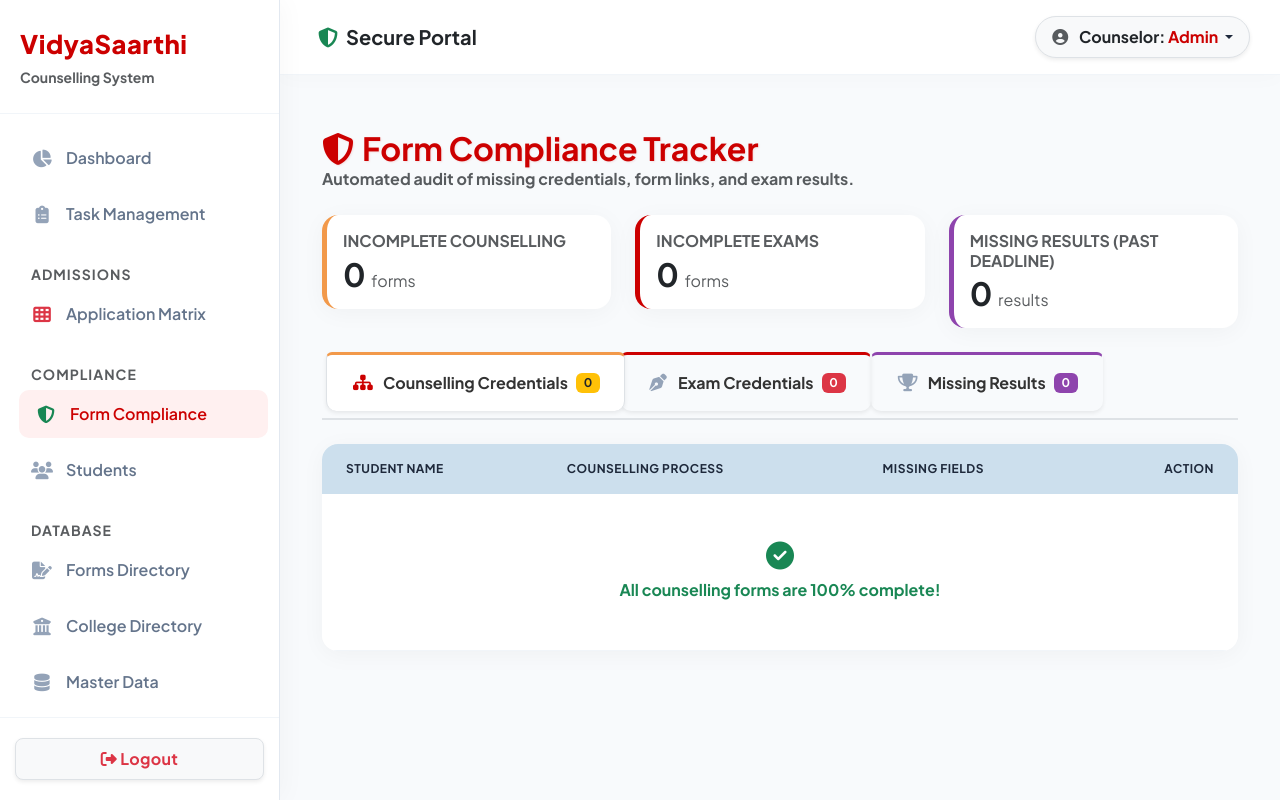
After one commit to vidyaSaarthi/vs_sms, a Flask app: page /reports/form-compliance in a window 1280 px wide. The commit adds this page. Run offline with Flask 3, Linux system fonts and the light colour scheme; a user stored in the database is signed in.

Commit message:
8.95 - "Adding compliance tracker"

```diff
--- a/app.py
+++ b/app.py
@@ -1509,3 +1509,71 @@ def application_matrix():
                            couns_grouped=couns_grouped,
                            couns_matrix=couns_matrix,
                            exam_type=exam_type)
+
+
+@app.route('/reports/form-compliance')
+@login_required
+def form_compliance():
+    today = date.today()
+
+    incomplete_couns = []
+    incomplete_exam_regs = []
+    missing_exam_results = []
+
+    # 1. COUNSELLING REGISTRATION CHECK
+    couns_regs = StudentCounsellingRegistration.query.all()
+    for reg in couns_regs:
+        fields = [
+            ('Status', reg.registration_status),
+            ('Link', reg.form_confirmation_link),
+            ('App No', reg.application_number),
+            ('Username', reg.login_username),
+            ('Password', reg.login_password),
+            ('Email', reg.registered_email),
+            ('Mobile', reg.registered_mobile)
+        ]
+        missing = [name for name, val in fields if not val or not str(val).strip()]
+        if missing:
+            incomplete_couns.append({
+                'student': reg.student,
+                'process_name': reg.counselling.name,
+                'missing_fields': missing
+            })
+
+    # 2. EXAM FORM & RESULT CHECK
+    exam_results = StudentExamResult.query.all()
+    for res in exam_results:
+        # A. Registration Phase Check
+        reg_fields = [
+            ('Link', res.form_confirmation_link),
+            ('App No', res.application_number),
+            ('Username', res.login_username),
+            ('Password', res.login_password),
+            ('Email', res.registered_email),
+            ('Mobile', res.registered_mobile)
+        ]
+        reg_missing = [name for name, val in reg_fields if not val or not str(val).strip()]
+        if reg_missing:
+            incomplete_exam_regs.append({
+                'student': res.student,
+                'exam_name': res.exam.name,
+                'missing_fields': reg_missing
+            })
+
+        # B. Result Phase Check (All empty AND end date passed)
+        is_result_empty = (res.score is None and res.percentile is None and
+                           res.all_india_rank is None and res.state_rank is None)
+
+        # Safely determine the end date (fallback to start date if end date isn't set)
+        exam_end = res.exam.exam_end_date or res.exam.exam_date
+
+        if is_result_empty and exam_end and exam_end < today:
+            missing_exam_results.append({
+                'student': res.student,
+                'exam_name': res.exam.name
+            })
+
+    return render_template('form_compliance.html',
+                           incomplete_couns=incomplete_couns,
+                           incomplete_exam_regs=incomplete_exam_regs,
+                           missing_exam_results=missing_exam_results)
--- /dev/null
+++ b/templates/form_compliance.html
@@ -0,0 +1,179 @@
+{% extends "layout.html" %}
+
+{% block content %}
+<div class="container-fluid pt-4 pb-5">
+
+    <!-- Dashboard Header -->
+    <div class="mb-4">
+        <h2 class="fw-bold mb-0" style="color: #cc0000; text-shadow: 1px 1px 2px rgba(204,0,0,0.1);">
+            <i class="fas fa-shield-alt me-2"></i>Form Compliance Tracker
+        </h2>
+        <p class="text-muted fw-bold mb-0">Automated audit of missing credentials, form links, and exam results.</p>
+    </div>
+
+    <!-- Summary Metrics Cards -->
+    <div class="row g-4 mb-4">
+        <div class="col-md-4">
+            <div class="card border-0 shadow-sm" style="border-radius: 12px; border-left: 5px solid #f2994a !important;">
+                <div class="card-body">
+                    <h6 class="text-muted fw-bold text-uppercase mb-1">Incomplete Counselling</h6>
+                    <h2 class="fw-bold mb-0 text-dark">{{ incomplete_couns|length }} <span class="fs-6 text-muted fw-normal">forms</span></h2>
+                </div>
+            </div>
+        </div>
+        <div class="col-md-4">
+            <div class="card border-0 shadow-sm" style="border-radius: 12px; border-left: 5px solid #cc0000 !important;">
+                <div class="card-body">
+                    <h6 class="text-muted fw-bold text-uppercase mb-1">Incomplete Exams</h6>
+                    <h2 class="fw-bold mb-0 text-dark">{{ incomplete_exam_regs|length }} <span class="fs-6 text-muted fw-normal">forms</span></h2>
+                </div>
+            </div>
+        </div>
+        <div class="col-md-4">
+            <div class="card border-0 shadow-sm" style="border-radius: 12px; border-left: 5px solid #8e44ad !important;">
+                <div class="card-body">
+                    <h6 class="text-muted fw-bold text-uppercase mb-1">Missing Results (Past Deadline)</h6>
+                    <h2 class="fw-bold mb-0 text-dark">{{ missing_exam_results|length }} <span class="fs-6 text-muted fw-normal">results</span></h2>
+                </div>
+            </div>
+        </div>
+    </div>
+
+    <!-- Tab Navigation -->
+    <ul class="nav nav-tabs mb-4 border-bottom-0" id="complianceTabs" role="tablist" style="border-bottom: 2px solid #dee2e6 !important;">
+        <li class="nav-item" role="presentation">
+            <button class="nav-link active fw-bold px-4 py-3 shadow-sm border-bottom-0" data-bs-toggle="tab" data-bs-target="#tab-couns" type="button" style="border-top: 3px solid #f2994a; color: #333;">
+                <i class="fas fa-sitemap me-2"></i>Counselling Credentials <span class="badge bg-warning text-dark ms-2">{{ incomplete_couns|length }}</span>
+            </button>
+        </li>
+        <li class="nav-item" role="presentation">
+            <button class="nav-link fw-bold px-4 py-3 shadow-sm border-bottom-0" data-bs-toggle="tab" data-bs-target="#tab-exams" type="button" style="border-top: 3px solid #cc0000; color: #333;">
+                <i class="fas fa-pen-nib me-2"></i>Exam Credentials <span class="badge bg-danger ms-2">{{ incomplete_exam_regs|length }}</span>
+            </button>
+        </li>
+        <li class="nav-item" role="presentation">
+            <button class="nav-link fw-bold px-4 py-3 shadow-sm border-bottom-0" data-bs-toggle="tab" data-bs-target="#tab-results" type="button" style="border-top: 3px solid #8e44ad; color: #333;">
+                <i class="fas fa-trophy me-2"></i>Missing Results <span class="badge bg-purple ms-2" style="background-color: #8e44ad;">{{ missing_exam_results|length }}</span>
+            </button>
+        </li>
+    </ul>
+
+    <!-- Custom UI Styling -->
+    <style>
+        .compliance-table th { background-color: #f8f9fa !important; border-bottom: 2px solid #dee2e6; color: #555; }
+        .missing-badge {
+            background-color: #fff0f0; color: #cc0000; border: 1px solid #ffcccc;
+            border-radius: 6px; padding: 5px 10px; font-weight: 700; margin-right: 5px; margin-bottom: 5px; display: inline-block;
+        }
+    </style>
+
+    <div class="tab-content">
+        <!-- TAB 1: COUNSELLING -->
+        <div class="tab-pane fade show active" id="tab-couns" role="tabpanel">
+            <div class="card shadow-sm border-0" style="border-radius: 12px; overflow: hidden;">
+                <div class="table-responsive" style="max-height: 500px; overflow-y: auto;">
+                    <table class="table table-hover align-middle mb-0 compliance-table">
+                        <thead class="sticky-top">
+                            <tr>
+                                <th class="ps-4">Student Name</th>
+                                <th>Counselling Process</th>
+                                <th>Missing Fields</th>
+                                <th class="text-end pe-4">Action</th>
+                            </tr>
+                        </thead>
+                        <tbody>
+                            {% for item in incomplete_couns %}
+                            <tr>
+                                <td class="ps-4 fw-bold text-dark">{{ item.student.full_name }}</td>
+                                <td class="fw-bold" style="color: var(--brand-blue);">{{ item.process_name }}</td>
+                                <td>
+                                    {% for field in item.missing_fields %}
+                                        <span class="missing-badge"><i class="fas fa-times-circle me-1"></i>{{ field }}</span>
+                                    {% endfor %}
+                                </td>
+                                <td class="text-end pe-4">
+                                    <a href="{{ url_for('view_student', id=item.student.id) }}" class="btn btn-sm text-white fw-bold shadow-sm" style="background-color: #f2994a;"><i class="fas fa-wrench me-1"></i>Fix Now</a>
+                                </td>
+                            </tr>
+                            {% else %}
+                            <tr><td colspan="4" class="text-center py-5 text-success fw-bold"><i class="fas fa-check-circle fs-3 d-block mb-2"></i>All counselling forms are 100% complete!</td></tr>
+                            {% endfor %}
+                        </tbody>
+                    </table>
+                </div>
+            </div>
+        </div>
+
+        <!-- TAB 2: EXAM CREDENTIALS -->
+        <div class="tab-pane fade" id="tab-exams" role="tabpanel">
+            <div class="card shadow-sm border-0" style="border-radius: 12px; overflow: hidden;">
+                <div class="table-responsive" style="max-height: 500px; overflow-y: auto;">
+                    <table class="table table-hover align-middle mb-0 compliance-table">
+                        <thead class="sticky-top">
+                            <tr>
+                                <th class="ps-4">Student Name</th>
+                                <th>Entrance Exam</th>
+                                <th>Missing Fields</th>
+                                <th class="text-end pe-4">Action</th>
+                            </tr>
+                        </thead>
+                        <tbody>
+                            {% for item in incomplete_exam_regs %}
+                            <tr>
+                                <td class="ps-4 fw-bold text-dark">{{ item.student.full_name }}</td>
+                                <td class="fw-bold text-danger">{{ item.exam_name }}</td>
+                                <td>
+                                    {% for field in item.missing_fields %}
+                                        <span class="missing-badge"><i class="fas fa-times-circle me-1"></i>{{ field }}</span>
+                                    {% endfor %}
+                                </td>
+                                <td class="text-end pe-4">
+                                    <a href="{{ url_for('view_student', id=item.student.id) }}" class="btn btn-sm btn-danger fw-bold shadow-sm"><i class="fas fa-wrench me-1"></i>Fix Now</a>
+                                </td>
+                            </tr>
+                            {% else %}
+                            <tr><td colspan="4" class="text-center py-5 text-success fw-bold"><i class="fas fa-check-circle fs-3 d-block mb-2"></i>All exam credentials are 100% complete!</td></tr>
+                            {% endfor %}
+                        </tbody>
+                    </table>
+                </div>
+            </div>
+        </div>
+
+        <!-- TAB 3: MISSING RESULTS -->
+        <div class="tab-pane fade" id="tab-results" role="tabpanel">
+            <div class="card shadow-sm border-0" style="border-radius: 12px; overflow: hidden;">
+                <div class="table-responsive" style="max-height: 500px; overflow-y: auto;">
+                    <table class="table table-hover align-middle mb-0 compliance-table">
+                        <thead class="sticky-top">
+                            <tr>
+                                <th class="ps-4">Student Name</th>
+                                <th>Exam (Past Deadline)</th>
+                                <th>Status</th>
+                                <th class="text-end pe-4">Action</th>
+                            </tr>
+                        </thead>
+                        <tbody>
+                            {% for item in missing_exam_results %}
+                            <tr>
+                                <td class="ps-4 fw-bold text-dark">{{ item.student.full_name }}</td>
+                                <td class="fw-bold" style="color: #8e44ad;">{{ item.exam_name }}</td>
+                                <td>
+                                    <span class="badge bg-light text-dark border"><i class="fas fa-exclamation-triangle text-warning me-1"></i>Result Not Entered</span>
+                                </td>
+                                <td class="text-end pe-4">
+                                    <a href="{{ url_for('view_student', id=item.student.id) }}" class="btn btn-sm text-white fw-bold shadow-sm" style="background-color: #8e44ad;"><i class="fas fa-plus-circle me-1"></i>Add Result</a>
+                                </td>
+                            </tr>
+                            {% else %}
+                            <tr><td colspan="4" class="text-center py-5 text-success fw-bold"><i class="fas fa-check-circle fs-3 d-block mb-2"></i>All exam results are up to date!</td></tr>
+                            {% endfor %}
+                        </tbody>
+                    </table>
+                </div>
+            </div>
+        </div>
+
+    </div>
+</div>
+{% endblock %}
--- a/templates/layout.html
+++ b/templates/layout.html
@@ -314,6 +314,16 @@
                         </a>
                     </li>
 
+                    <!-- COMPLIANCE SECTION -->
+                    <li class="nav-item mt-3 mb-1">
+                        <span class="ms-3 small text-muted fw-bold text-uppercase" style="letter-spacing: 1px;">Compliance</span>
+                    </li>
+                    <li class="nav-item">
+                        <a class="nav-link {% if '/reports/form-compliance' in request.path %}active{% endif %}" href="{{ url_for('form_compliance') }}">
+                            <i class="fas fa-shield-alt text-success"></i> Form Compliance
+                        </a>
+                    </li>
+
                     <li class="nav-item">
                         <a class="nav-link {% if '/student' in request.path %}active{% endif %}" href="{{ url_for('student_pipeline') }}">
                             <i class="fas fa-users"></i> Students
```
